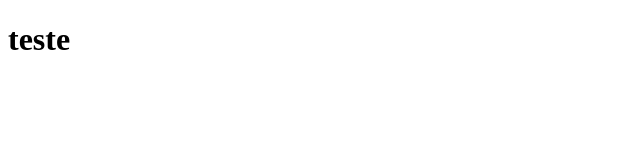
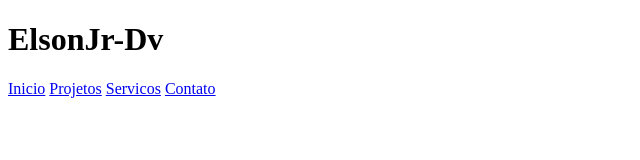
Before and after one commit to ElsonJuniorDev/ElsonJuniorDev.github.io, a plain HTML site: page index.html in a window 1280 px wide. Shown: the whole page, without its empty margins (0-640 px from the left). Drawn offline with Linux system fonts and the light colour scheme.

Commit message:
Add the Header

```diff
--- a/index.html
+++ b/index.html
@@ -7,6 +7,15 @@
     <title>Elson</title>
 </head>
 <body>
-    <h1>teste </h1>
+    <header>
+        <h1>ElsonJr-Dv</h1>
+        <nav>
+            <a href="#">Inicio</a>
+            <a href="#">Projetos</a>
+            <a href="#">Servicos</a>
+            <a href="#">Contato</a>
+
+        </nav>
+    </header>
 </body>
 </html>
```
